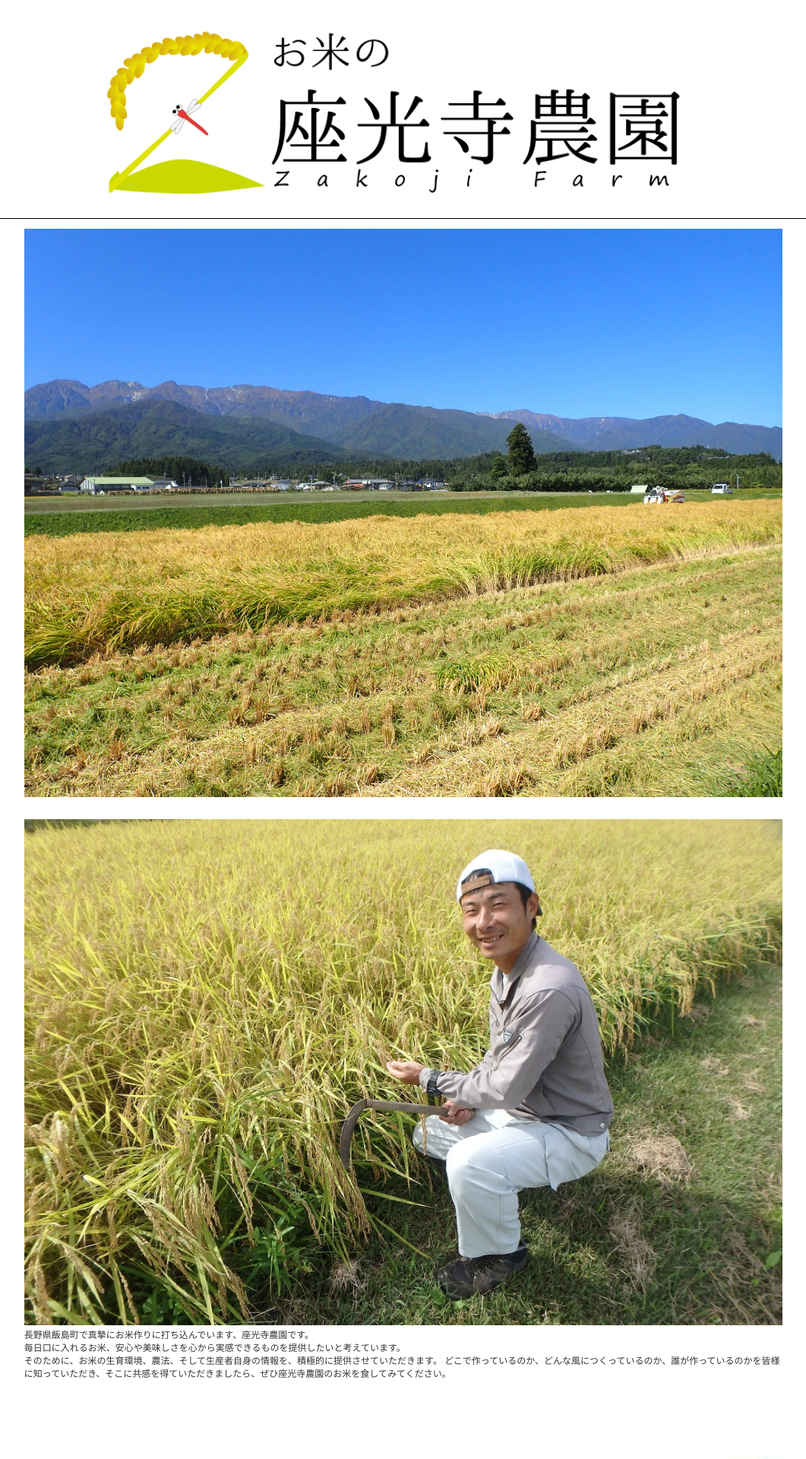
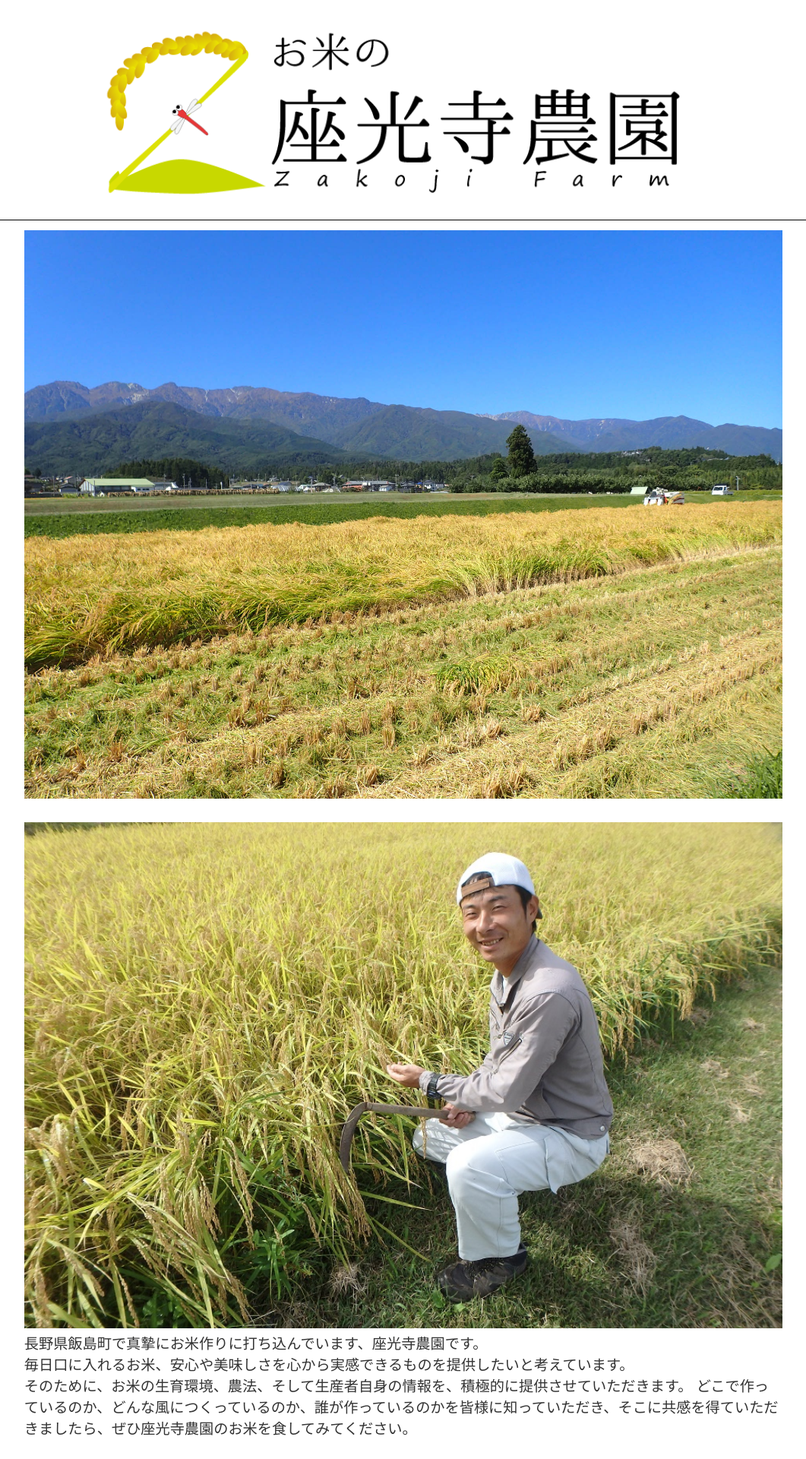
Before and after one commit to sonatine726/zakojifarm_homepage, a PHP site: page / in a window 1280 px wide. Shown: the top 1920 px of the page at 76% size, without its empty margins (109-1170 px from the left). Run offline with PHP 8.4, Linux system fonts and the light colour scheme.

Commit message:
Add font size of media query to CSS for PC and tablet.

```diff
--- a/css/style.css
+++ b/css/style.css
@@ -138,6 +138,12 @@ color:#000;
 html{
   font-size: 62.5%;
 }
+/* Media for PC and Tablet*/
+@media screen and (min-width: 768px){
+	html{
+  	font-size: 100%;
+	}
+}
 
 body{
   margin: 0 auto;
```
